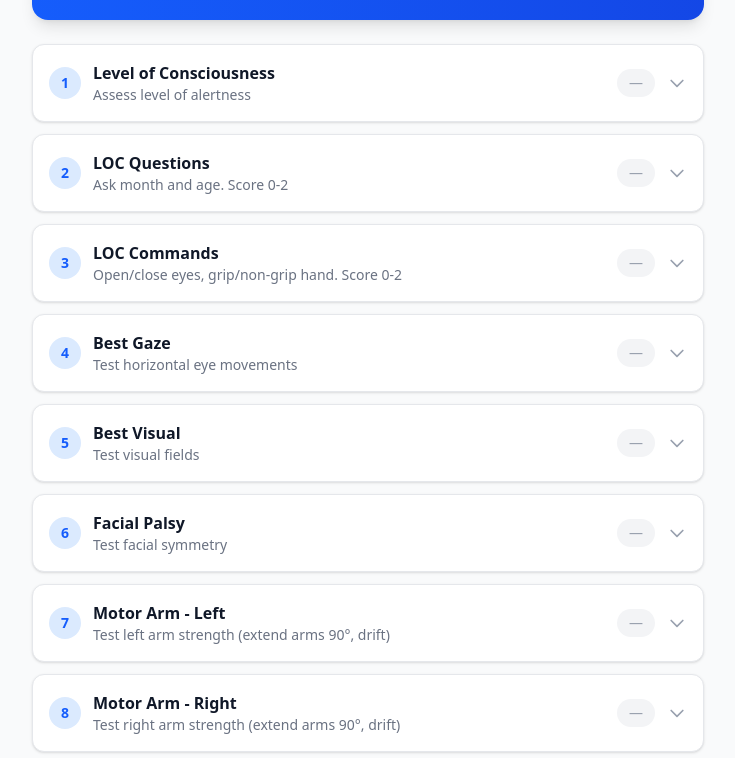
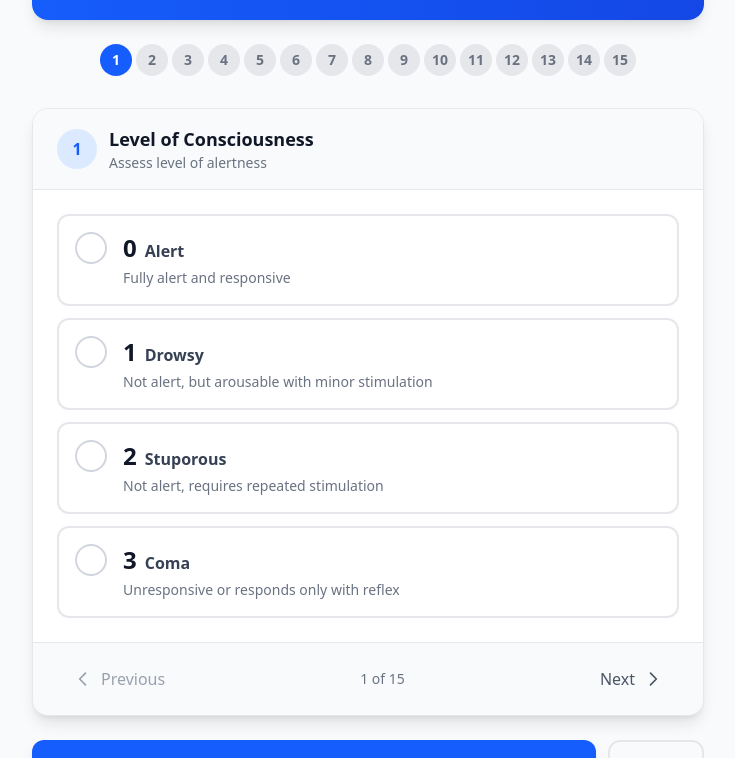
Before and after one commit to dermetfak/nihss-tracker, a Next.js app: page / in a window 1280 px wide. Shown: the part 400-1158 px from the top of the page, without its empty margins (432-1167 px from the left). Built offline with nearby package versions, Linux system fonts and the light colour scheme.

Commit message:
UX redesign: Stepper pattern with auto-advance and review screen

```diff
--- a/components/AssessmentForm.tsx
+++ b/components/AssessmentForm.tsx
@@ -11,11 +11,16 @@ interface AssessmentFormProps {
 export default function AssessmentForm({ onSave }: AssessmentFormProps) {
   const [items, setItems] = useState<Record<string, number>>({});
   const [notes, setNotes] = useState('');
-  const [expandedItem, setExpandedItem] = useState<string | null>(null);
+  const [currentStep, setCurrentStep] = useState(0);
+  const [showReview, setShowReview] = useState(false);
 
   const handleScoreChange = useCallback((itemId: string, value: number) => {
     setItems(prev => ({ ...prev, [itemId]: value }));
-  }, []);
+    // Auto-advance to next item after selection
+    if (currentStep < NIHSS_ITEMS.length - 1) {
+      setTimeout(() => setCurrentStep(prev => prev + 1), 200);
+    }
+  }, [currentStep]);
 
   const handleSave = useCallback(() => {
     const totalScore = calculateTotal(items);
@@ -36,18 +41,108 @@ export default function AssessmentForm({ onSave }: AssessmentFormProps) {
     // Reset form
     setItems({});
     setNotes('');
+    setCurrentStep(0);
+    setShowReview(false);
   }, [items, notes, onSave]);
 
   const handleReset = useCallback(() => {
     if (confirm('Clear all scores?')) {
       setItems({});
       setNotes('');
+      setCurrentStep(0);
+      setShowReview(false);
     }
   }, []);
 
   const currentScore = calculateTotal(items);
   const answeredCount = Object.keys(items).length;
-  const totalItems = NIHSS_ITEMS.length;
+  const currentItem = NIHSS_ITEMS[currentStep];
+  const currentValue = items[currentItem?.id] ?? -1;
+
+  if (showReview) {
+    return (
+      <div className="space-y-6">
+        {/* Review Header */}
+        <div className="bg-gradient-to-r from-blue-600 to-blue-700 text-white rounded-2xl p-6 shadow-lg">
+          <p className="text-blue-100 text-sm font-medium uppercase tracking-wide">Review Assessment</p>
+          <div className="flex items-baseline gap-2 mt-1">
+            <span className="text-5xl font-bold">{currentScore}</span>
+            <span className="text-blue-200">/ 42</span>
+          </div>
+          <p className="text-xl font-semibold mt-1">{getSeverityLabel(getSeverity(currentScore))}</p>
+          <p className="text-blue-100 text-sm mt-2">{answeredCount} of {NIHSS_ITEMS.length} items scored</p>
+        </div>
+
+        {/* Review List */}
+        <div className="bg-white rounded-xl border border-gray-200 overflow-hidden">
+          <div className="p-4 bg-gray-50 border-b border-gray-200">
+            <h3 className="font-semibold text-gray-900">Assessment Summary</h3>
+          </div>
+          <div className="divide-y divide-gray-100 max-h-[400px] overflow-y-auto">
+            {NIHSS_ITEMS.map((item, index) => {
+              const score = items[item.id] ?? -1;
+              const option = item.options.find(o => o.value === score);
+
+              return (
+                <div key={item.id} className="p-4 flex items-center justify-between hover:bg-gray-50">
+                  <div className="flex items-center gap-3">
+                    <span className={`flex-shrink-0 w-8 h-8 rounded-full text-sm flex items-center justify-center font-semibold ${
+                      score >= 0 ? 'bg-green-100 text-green-700' : 'bg-gray-100 text-gray-400'
+                    }`}>
+                      {score >= 0 ? score : '—'}
+                    </span>
+                    <div>
+                      <p className="font-medium text-gray-900">{item.name}</p>
+                      <p className="text-sm text-gray-500">{option?.label || 'Not scored'}</p>
+                    </div>
+                  </div>
+                  <button
+                    onClick={() => {
+                      setCurrentStep(index);
+                      setShowReview(false);
+                    }}
+                    className="text-blue-600 text-sm font-medium hover:underline"
+                  >
+                    Edit
+                  </button>
+                </div>
+              );
+            })}
+          </div>
+        </div>
+
+        {/* Notes */}
+        <div className="bg-white rounded-xl border border-gray-200 p-4">
+          <label className="block text-sm font-medium text-gray-700 mb-2">
+            Notes (optional)
+          </label>
+          <textarea
+            value={notes}
+            onChange={(e) => setNotes(e.target.value)}
+            placeholder="Add any additional observations..."
+            className="w-full px-3 py-2 border border-gray-300 rounded-lg focus:ring-2 focus:ring-blue-500 focus:border-blue-500 resize-none"
+            rows={3}
+          />
+        </div>
+
+        {/* Actions */}
+        <div className="flex gap-3">
+          <button
+            onClick={handleSave}
+            className="flex-1 bg-blue-600 text-white py-3 px-6 rounded-xl font-semibold shadow-lg shadow-blue-600/20 hover:bg-blue-700 transition-all"
+          >
+            Save Assessment
+          </button>
+          <button
+            onClick={() => setShowReview(false)}
+            className="px-6 py-3 border-2 border-gray-200 text-gray-600 rounded-xl font-semibold hover:border-gray-300 transition-all"
+          >
+            Back
+          </button>
+        </div>
+      </div>
+    );
+  }
 
   return (
     <div className="space-y-6">
@@ -68,86 +163,76 @@ export default function AssessmentForm({ onSave }: AssessmentFormProps) {
         </div>
         <div className="mt-4 pt-4 border-t border-blue-500/30">
           <div className="flex items-center justify-between text-sm">
-            <span className="text-blue-100">{answeredCount} of {totalItems} items scored</span>
-            <span className="text-blue-200">{Math.round((answeredCount / totalItems) * 100)}% complete</span>
+            <span className="text-blue-100">{answeredCount} of {NIHSS_ITEMS.length} items scored</span>
+            <span className="text-blue-200">{Math.round((answeredCount / NIHSS_ITEMS.length) * 100)}% complete</span>
           </div>
           <div className="mt-2 bg-blue-900/30 rounded-full h-2 overflow-hidden">
             <div
               className="bg-white/90 h-full transition-all duration-500"
-              style={{ width: `${(answeredCount / totalItems) * 100}%` }}
+              style={{ width: `${(answeredCount / NIHSS_ITEMS.length) * 100}%` }}
             />
           </div>
         </div>
       </div>
 
-      {/* Assessment Items */}
-      <div className="space-y-3">
-        {NIHSS_ITEMS.map((item, index) => {
-          const currentValue = items[item.id] ?? -1;
-          const isExpanded = expandedItem === item.id;
+      {/* Stepper */}
+      <div className="flex items-center justify-center gap-1 overflow-x-auto pb-2">
+        {NIHSS_ITEMS.map((_, index) => (
+          <button
+            key={index}
+            onClick={() => setCurrentStep(index)}
+            className={`flex-shrink-0 w-8 h-8 rounded-full text-sm font-semibold transition-all ${
+              index === currentStep
+                ? 'bg-blue-600 text-white'
+                : index < currentStep || items[NIHSS_ITEMS[index].id] >= 0
+                ? 'bg-green-100 text-green-700'
+                : 'bg-gray-200 text-gray-500'
+            }`}
+          >
+            {index + 1}
+          </button>
+        ))}
+      </div>
 
-          return (
-            <div
-              key={item.id}
-              className="bg-white rounded-xl border border-gray-200 shadow-sm overflow-hidden"
-            >
-              <button
-                onClick={() => setExpandedItem(isExpanded ? null : item.id)}
-                className="w-full px-4 py-4 flex items-center justify-between hover:bg-gray-50 transition-colors"
-              >
+      {/* Current Item Card */}
+      <div className="bg-white rounded-2xl border border-gray-200 shadow-lg overflow-hidden">
+        <div className="bg-gray-50 px-6 py-4 border-b border-gray-200">
           <div className="flex items-center gap-3">
-                  <span className="flex-shrink-0 w-8 h-8 rounded-full bg-blue-100 text-blue-600 font-semibold text-sm flex items-center justify-center">
-                    {index + 1}
+            <span className="flex-shrink-0 w-10 h-10 rounded-full bg-blue-100 text-blue-600 font-bold flex items-center justify-center">
+              {currentStep + 1}
             </span>
-                  <div className="text-left">
-                    <h3 className="font-semibold text-gray-900">{item.name}</h3>
-                    <p className="text-sm text-gray-500">{item.description}</p>
+            <div>
+              <h3 className="text-lg font-bold text-gray-900">{currentItem.name}</h3>
+              <p className="text-sm text-gray-500">{currentItem.description}</p>
             </div>
           </div>
-                <div className="flex items-center gap-3">
-                  {currentValue >= 0 ? (
-                    <span className="px-3 py-1 rounded-full bg-green-100 text-green-700 font-semibold text-sm">
-                      {currentValue}
-                    </span>
-                  ) : (
-                    <span className="px-3 py-1 rounded-full bg-gray-100 text-gray-400 text-sm">
-                      —
-                    </span>
-                  )}
-                  <svg
-                    className={`w-5 h-5 text-gray-400 transition-transform ${isExpanded ? 'rotate-180' : ''}`}
-                    fill="none"
-                    stroke="currentColor"
-                    viewBox="0 0 24 24"
-                  >
-                    <path strokeLinecap="round" strokeLinejoin="round" strokeWidth={2} d="M19 9l-7 7-7-7" />
-                  </svg>
         </div>
-              </button>
 
-              {isExpanded && (
-                <div className="px-4 pb-4 border-t border-gray-100">
-                  <div className="pt-4 grid gap-2">
-                    {item.options.map((option) => (
+        <div className="p-6 space-y-3">
+          {currentItem.options.map((option) => (
             <label
               key={option.value}
-                        className={`flex items-start gap-3 p-3 rounded-lg border-2 cursor-pointer transition-all ${
+              className={`flex items-start gap-4 p-4 rounded-xl border-2 cursor-pointer transition-all ${
                 currentValue === option.value
                   ? 'border-blue-500 bg-blue-50'
-                            : 'border-gray-200 hover:border-gray-300'
+                  : 'border-gray-200 hover:border-gray-300 hover:bg-gray-50'
               }`}
             >
-                        <input
-                          type="radio"
-                          name={item.id}
-                          value={option.value}
-                          checked={currentValue === option.value}
-                          onChange={() => handleScoreChange(item.id, option.value)}
-                          className="mt-0.5 w-4 h-4 text-blue-600 border-gray-300 focus:ring-blue-500"
-                        />
-                        <div className="flex-1">
-                          <div className="flex items-center gap-2">
-                            <span className="font-semibold text-gray-900">{option.value} — {option.label}</span>
+              <div className={`flex-shrink-0 w-8 h-8 rounded-full border-2 flex items-center justify-center transition-all ${
+                currentValue === option.value
+                  ? 'border-blue-500 bg-blue-500 text-white'
+                  : 'border-gray-300'
+              }`}>
+                {currentValue === option.value && (
+                  <svg className="w-5 h-5" fill="currentColor" viewBox="0 0 20 20">
+                    <path fillRule="evenodd" d="M16.707 5.293a1 1 0 010 1.414l-8 8a1 1 0 01-1.414 0l-4-4a1 1 0 011.414-1.414L8 12.586l7.293-7.293a1 1 0 011.414 0z" clipRule="evenodd" />
+                  </svg>
+                )}
+              </div>
+              <div className="flex-1" onClick={() => handleScoreChange(currentItem.id, option.value)}>
+                <div className="flex items-baseline gap-2">
+                  <span className="text-2xl font-bold text-gray-900">{option.value}</span>
+                  <span className="font-semibold text-gray-700">{option.label}</span>
                 </div>
                 {option.description && (
                   <p className="text-sm text-gray-500 mt-1">{option.description}</p>
@@ -156,35 +241,44 @@ export default function AssessmentForm({ onSave }: AssessmentFormProps) {
             </label>
           ))}
         </div>
+
+        {/* Navigation */}
+        <div className="px-6 py-4 bg-gray-50 border-t border-gray-200 flex items-center justify-between">
+          <button
+            onClick={() => setCurrentStep(prev => Math.max(0, prev - 1))}
+            disabled={currentStep === 0}
+            className="flex items-center gap-2 px-4 py-2 text-gray-600 font-medium disabled:text-gray-400 hover:bg-gray-200 rounded-lg transition-all disabled:hover:bg-transparent"
+          >
+            <svg className="w-5 h-5" fill="none" stroke="currentColor" viewBox="0 0 24 24">
+              <path strokeLinecap="round" strokeLinejoin="round" strokeWidth={2} d="M15 19l-7-7 7-7" />
+            </svg>
+            Previous
+          </button>
+
+          <span className="text-sm text-gray-500 font-medium">
+            {currentStep + 1} of {NIHSS_ITEMS.length}
+          </span>
+
+          <button
+            onClick={() => setCurrentStep(prev => Math.min(NIHSS_ITEMS.length - 1, prev + 1))}
+            disabled={currentStep === NIHSS_ITEMS.length - 1}
+            className="flex items-center gap-2 px-4 py-2 text-gray-600 font-medium disabled:text-gray-400 hover:bg-gray-200 rounded-lg transition-all disabled:hover:bg-transparent"
+          >
+            Next
+            <svg className="w-5 h-5" fill="none" stroke="currentColor" viewBox="0 0 24 24">
+              <path strokeLinecap="round" strokeLinejoin="round" strokeWidth={2} d="M9 5l7 7-7 7" />
+            </svg>
+          </button>
         </div>
-              )}
-            </div>
-          );
-        })}
-      </div>
-
-      {/* Notes */}
-      <div className="bg-white rounded-xl border border-gray-200 p-4">
-        <label className="block text-sm font-medium text-gray-700 mb-2">
-          Notes (optional)
-        </label>
-        <textarea
-          value={notes}
-          onChange={(e) => setNotes(e.target.value)}
-          placeholder="Add any additional observations..."
-          className="w-full px-3 py-2 border border-gray-300 rounded-lg focus:ring-2 focus:ring-blue-500 focus:border-blue-500 resize-none"
-          rows={3}
-        />
       </div>
 
       {/* Actions */}
       <div className="flex gap-3">
         <button
-          onClick={handleSave}
-          disabled={answeredCount === 0}
-          className="flex-1 bg-blue-600 text-white py-3 px-6 rounded-xl font-semibold shadow-lg shadow-blue-600/20 hover:bg-blue-700 disabled:bg-gray-300 disabled:shadow-none transition-all"
+          onClick={() => setShowReview(true)}
+          className="flex-1 bg-blue-600 text-white py-3 px-6 rounded-xl font-semibold shadow-lg shadow-blue-600/20 hover:bg-blue-700 transition-all"
         >
-          Save Assessment
+          Review & Save
         </button>
         <button
           onClick={handleReset}
```
Lines whose indentation alone changed are shown as unchanged.
